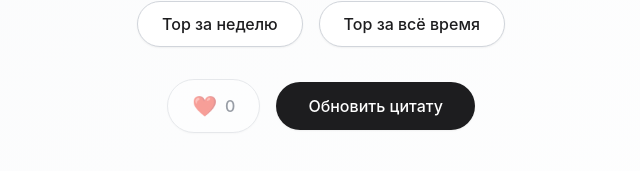
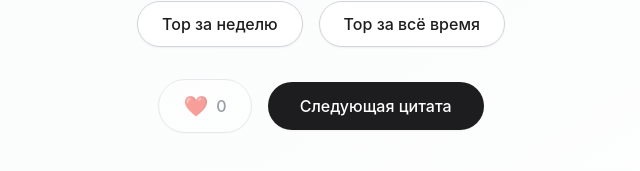
Before and after one commit to nikitakiselev/quotes, a Vue app in the folder frontend/: page / in a window 1280 px wide. Shown: the part 333-504 px from the top of the page, without its empty margins (319-959 px from the left). Built offline with nearby package versions, Linux system fonts and the light colour scheme; no server answers.

Commit message:
refactor: change button text from 'Обновить цитату' to 'Следующая цитата'

```diff
--- a/frontend/src/views/Home.vue
+++ b/frontend/src/views/Home.vue
@@ -79,7 +79,7 @@
           :disabled="loading"
           class="px-8 py-3 bg-apple-dark text-white rounded-full font-medium text-base hover:bg-gray-800 transition-colors duration-200 disabled:opacity-50 disabled:cursor-not-allowed focus:outline-none focus:ring-2 focus:ring-apple-dark focus:ring-offset-2 shadow-sm"
         >
-          {{ loading ? 'Загрузка...' : 'Обновить цитату' }}
+          {{ loading ? 'Загрузка...' : 'Следующая цитата' }}
         </button>
       </div>
     </div>
```
